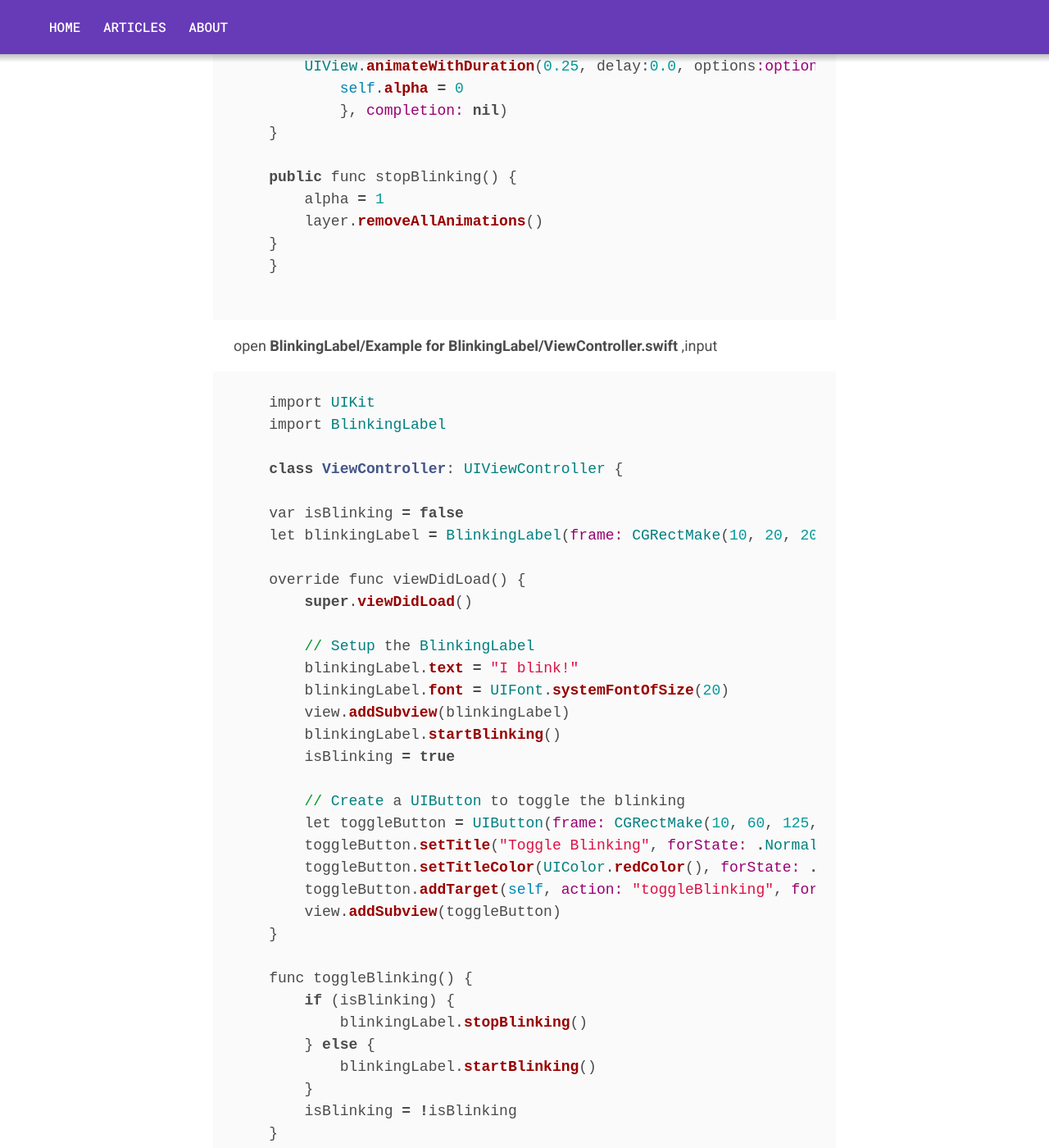
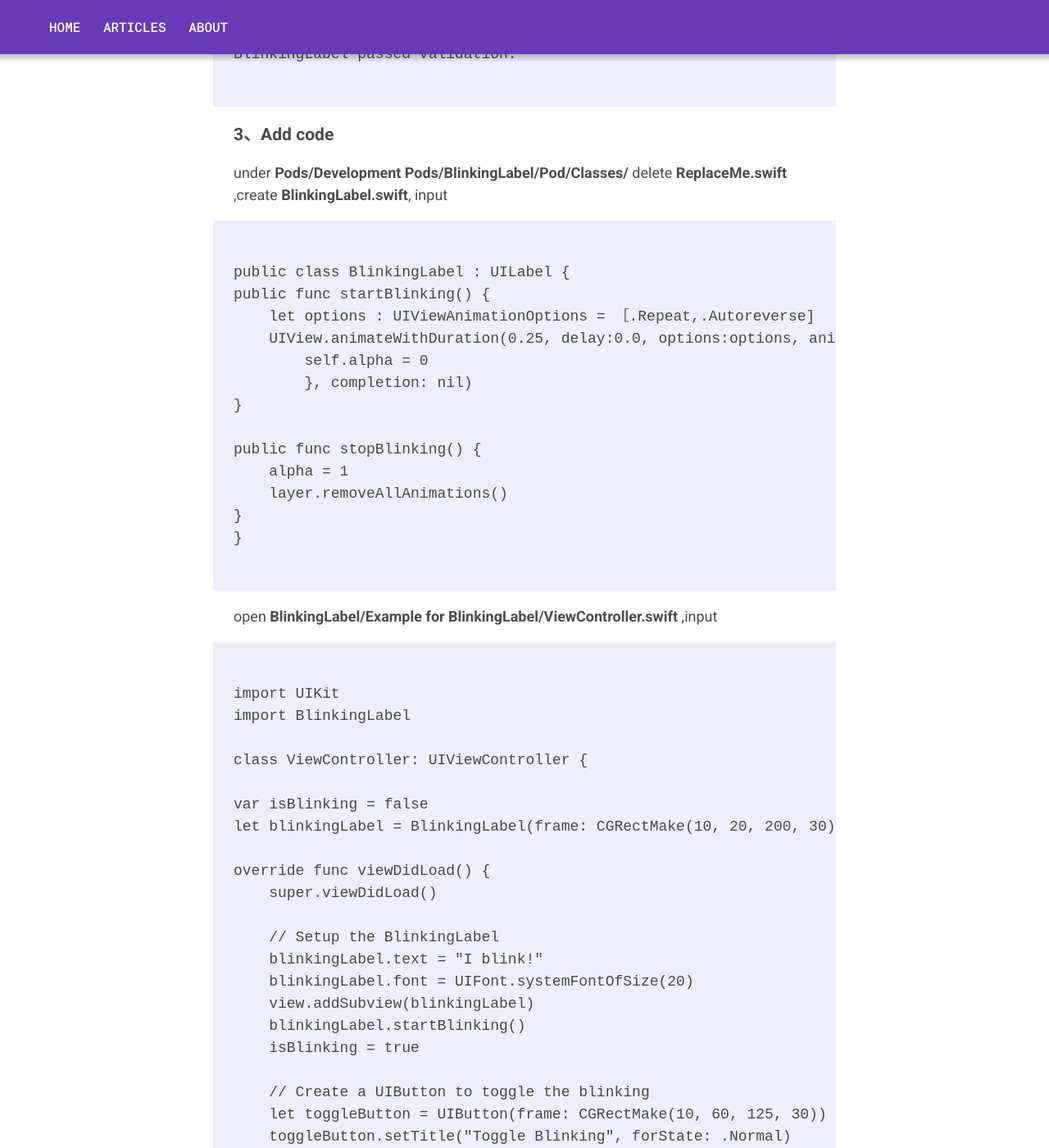
Before and after one commit to suricforever/zhangxiaolian1991.github.io, a Jekyll site: the page built from _posts/2016-03-29-cocoapods-use-and-create.markdown, in a window 1280 px wide and 1400 px high, scrolled down 3848 px. Shown: the whole window at 82% size. Built offline with Jekyll 4.4.1, drawn with Linux system fonts in a browser that asks for light colours; some of the changed text lies outside the part shown.

Commit message:
change code highlight

```diff
--- a/_posts/2016-03-29-cocoapods-use-and-create.markdown
+++ b/_posts/2016-03-29-cocoapods-use-and-create.markdown
@@ -5,18 +5,17 @@ date:   2016-03-29 03:00:08
 categories: jekyll update
 comments: false
 ---
-###Install
+### Install
 
     sudo gem install cocoapods
 
-###Init
+### Init
 Enter project directory
 
     pod init
 
 find Podfile，enter
 
-    {% highlight ruby %}
     platform :ios, '8.0'
     use_frameworks!
 
@@ -25,25 +24,18 @@ find Podfile，enter
       pod 'ORStackView', '~> 3.0'
       pod 'SwiftyJSON', '~> 2.3'
     end
-    {% endhighlight %}
 
 Enter project directory
 
-    {% highlight ruby %}
     pod install
-    {% endhighlight %}
 
 then
 
-    {% highlight ruby %}
     $ open App.xcworkspace
-    {% endhighlight %}
 
 import
 
-    {% highlight ruby %}
     #import <Reachability/Reachability.h>
-    {% endhighlight %}
 
 
 # Publish cocoapod
@@ -51,16 +43,12 @@ import
 ### 1、Create the Project
 under your work directory（demo as **BlinkingLabel** )
 
-    {% highlight ruby %}
     pod lib create BlinkingLabel
-    {% endhighlight %}
 
 need answer some question
 
-    {% highlight ruby %}
     language choose swift
     demo app choose YES
-    {% endhighlight %}
 
 ### 2、Updating Your Pod's Metadata
 
@@ -72,13 +60,10 @@ three file
 
 under  **BlinkingLabel/Podspec Metadata/BlinkingLabel.podspec** find  **.podspec** 。
 
-    {% highlight ruby %}
     pod lib lint BlinkingLabel.podspec
-    {% endhighlight %}
 
 check **.podspec**，will warning
 
-    {% highlight ruby %}
     > pod lib lint BlinkingLabel.podspec
 
     -> BlinkingLabel (0.1.0)
@@ -88,8 +73,6 @@ check **.podspec**，will warning
 
     [!] BlinkingLabel did not pass validation.
         You can use the `--no-clean` option to inspect   any issue.
-    {% endhighlight %}
-
 
 some recommend value
 
@@ -99,33 +82,26 @@ some recommend value
 
 but  no github repo，goto github new **Repository** call **BlinkingLabel**
 
-    {% highlight ruby %}
     git add .
     git commit -m "Initial Commit"
     git remote add origin https://github.com/  <GITHUB_USERNAME>/BlinkingLabel.git // replace <GITHUB_USERNAME> with your github.com username
     git push -u origin master
-    {% endhighlight %}
 
 execute
 
-    {% highlight ruby %}
     pod lib lint BlinkingLabel.podspec
-    {% endhighlight %}
 
 output
 
-    {% highlight ruby %}
     > pod lib lint BlinkingLabel.podspec
 
     -> BlinkingLabel (0.1.0)
 
     BlinkingLabel passed validation.
-    {% endhighlight %}
 
 ### 3、Add code
 under  **Pods/Development Pods/BlinkingLabel/Pod/Classes/** delete **ReplaceMe.swift** ,create **BlinkingLabel.swift**, input
 
-    {% highlight ruby %}
     public class BlinkingLabel : UILabel {
     public func startBlinking() {
         let options : UIViewAnimationOptions = ［.Repeat,.Autoreverse]
@@ -139,11 +115,9 @@ under  **Pods/Development Pods/BlinkingLabel/Pod/Classes/** delete **ReplaceMe.s
         layer.removeAllAnimations()
     }
     }
-    {% endhighlight %}
 
 open **BlinkingLabel/Example for BlinkingLabel/ViewController.swift** ,input
 
-    {% highlight ruby %}
     import UIKit
     import BlinkingLabel
 
@@ -179,12 +153,9 @@ open **BlinkingLabel/Example for BlinkingLabel/ViewController.swift** ,input
         isBlinking = !isBlinking
     }
     }
-    {% endhighlight %}
-
 
 enter Example， pod install
 
-    {% highlight ruby %}
     > cd Example
     > pod install
     Analyzing dependencies
@@ -193,8 +164,6 @@ enter Example， pod install
     Installing BlinkingLabel 0.1.0 (was 0.1.0)
     Generating Pods project
     Integrating client project
-    {% endhighlight %}
-
 
 run Example project
 
@@ -202,40 +171,31 @@ run Example project
 
 ####1、Add Tag
 
-    {% highlight ruby %}
     > git tag 0.1.0
     > git push origin 0.1.0
     Total 0 (delta 0), reused 0 (delta 0)
     To https://github.com/obuseme/BlinkingLabel.git
     [new tag]         0.1.0 -> 0.1.0
-    {% endhighlight %}
 
   warning： Tag be same with s.version of .podspec
 
 ####2、valiate
 
-    {% highlight ruby %}
     pod spec lint BlinkingLabel.podspec
-    {% endhighlight %}
 
   output：
 
-     {% highlight ruby %}
       > pod spec lint BlinkingLabel.podspec
      -> BlinkingLabel (0.1.0)
      Analyzed 1 podspec.
      BlinkingLabel.podspec passed validation.
-     {% endhighlight %}
 
 #### 3、push pod to **Specs Repository**
 
-    {% highlight ruby %}
     pod trunk push BlinkingLabel.podspec
-    {% endhighlight %}
 
  output：
 
-     {% highlight ruby %}
      > pod trunk push BlinkingLabel.podspec
      Updating spec repo `master`
 
@@ -248,8 +208,6 @@ run Example project
      - Log messages:
     - June 29th, 20:40: Push for `BlinkingLabel 0.1.0' initiated.
     - June 29th, 20:40: Push for `BlinkingLabel 0.1.0' has been pushed (1.701885099 s).
-    {% endhighlight %}
-
 
 All done
 
```
Also changed, not shown: 2 other files.
